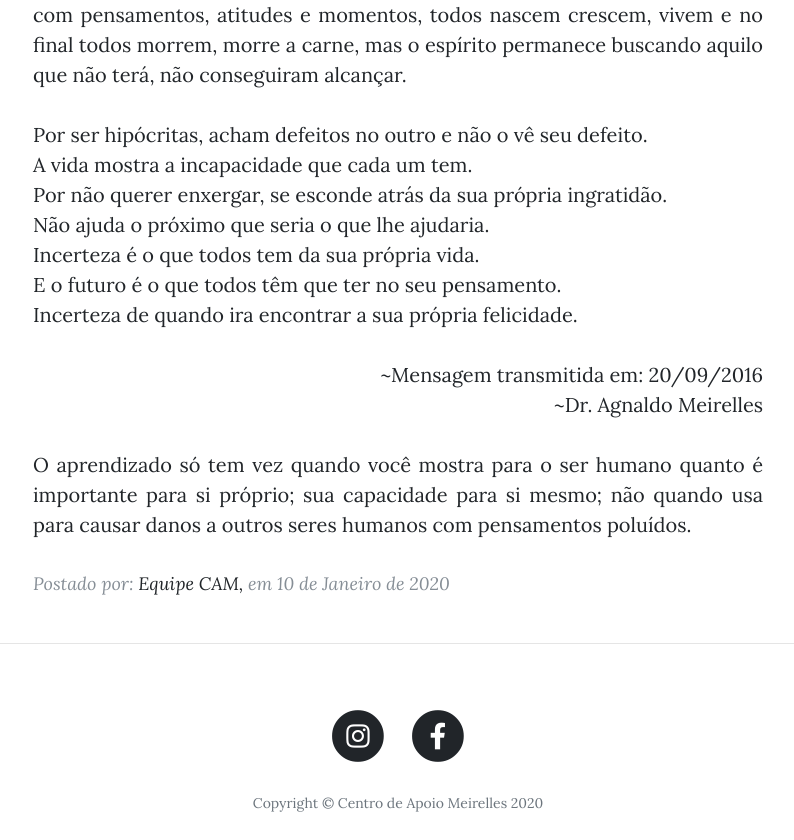
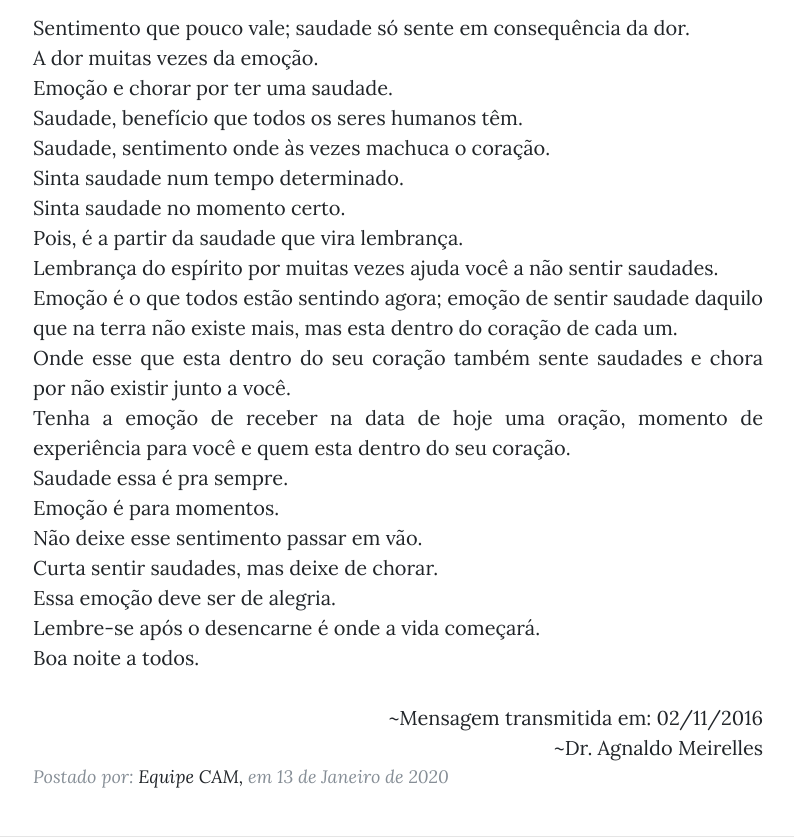
Before and after one commit to alexrese/cam, a website: page post.html in a window 1280 px wide. Shown: the part 1260-2100 px from the top of the page, without its empty margins (242-1036 px from the left). Drawn offline with nearby package versions, Linux system fonts and the light colour scheme.

Commit message:
mensagem da saudade

```diff
--- a/post.html
+++ b/post.html
@@ -84,6 +84,63 @@
     <div class="container">
       <div class="row">
         <div class="col-lg-8 col-md-10 mx-auto">
+          <h2 class="section-heading">Saudades</h2>
+
+          <a href="#">
+            <img class="img-fluid" src="img/janeiro2020/saudades.jpg" alt="">
+          </a>
+
+          <p></p>
+          <p class="text-justify text-margin-none">Sentimento que pouco vale; saudade só sente em consequência da dor.
+          </p>
+          <p class="text-justify text-margin-none">A dor muitas vezes da emoção.
+          </p>
+          <p class="text-justify text-margin-none">Emoção e chorar por ter uma saudade.</p>
+          <p class="text-justify text-margin-none">Saudade, benefício que todos os seres humanos têm.
+          </p>
+          <p class="text-justify text-margin-none">Saudade, sentimento onde às vezes machuca o coração.</p>
+          <p class="text-justify text-margin-none">Sinta saudade num tempo determinado.</p>
+          <p class="text-justify text-margin-none">Sinta saudade no momento certo.</p>
+          <p class="text-justify text-margin-none">Pois, é a partir da saudade que vira lembrança.</p>
+          <p class="text-justify text-margin-none">Lembrança do espírito por muitas vezes ajuda você a não sentir
+            saudades.</p>
+          <p class="text-justify text-margin-none">Emoção é o que todos estão sentindo agora; emoção de sentir saudade
+            daquilo que na terra não existe mais, mas
+            esta dentro do coração de cada um.</p>
+          <p class="text-justify text-margin-none">Onde esse que esta dentro do seu coração também sente saudades e
+            chora por não existir junto a você.</p>
+          <p class="text-justify text-margin-none">Tenha a emoção de receber na data de hoje uma oração, momento de
+            experiência para você e quem esta dentro do
+            seu coração.</p>
+          <p class="text-justify text-margin-none">Saudade essa é pra sempre.</p>
+          <p class="text-justify text-margin-none">Emoção é para momentos.</p>
+          <p class="text-justify text-margin-none">Não deixe esse sentimento passar em vão.</p>
+          <p class="text-justify text-margin-none">Curta sentir saudades, mas deixe de chorar.</p>
+          <p class="text-justify text-margin-none">Essa emoção deve ser de alegria.</p>
+          <p class="text-justify text-margin-none">Lembre-se após o desencarne é onde a vida começará.</p>
+          <p class="text-justify text-margin-none">Boa noite a todos.</p>
+          <p></p>
+          <p class="text-right text-margin-none">~Mensagem transmitida em: 02/11/2016</p>
+          <p class="text-right text-margin-none">~Dr. Agnaldo Meirelles</p>
+
+          <div class="post-preview">
+            <p class="post-meta">Postado por:
+              <a href="#">Equipe CAM,</a>
+              em 13 de Janeiro de 2020</p>
+          </div>
+        </div>
+      </div>
+    </div>
+  </article>
+
+  <hr>
+
+
+
+  <article>
+    <div class="container">
+      <div class="row">
+        <div class="col-lg-8 col-md-10 mx-auto">
           <h2 class="section-heading">Incerteza</h2>
 
           <a href="#">
```
Also changed, not shown: img/janeiro2020/saudades.jpg (added).
